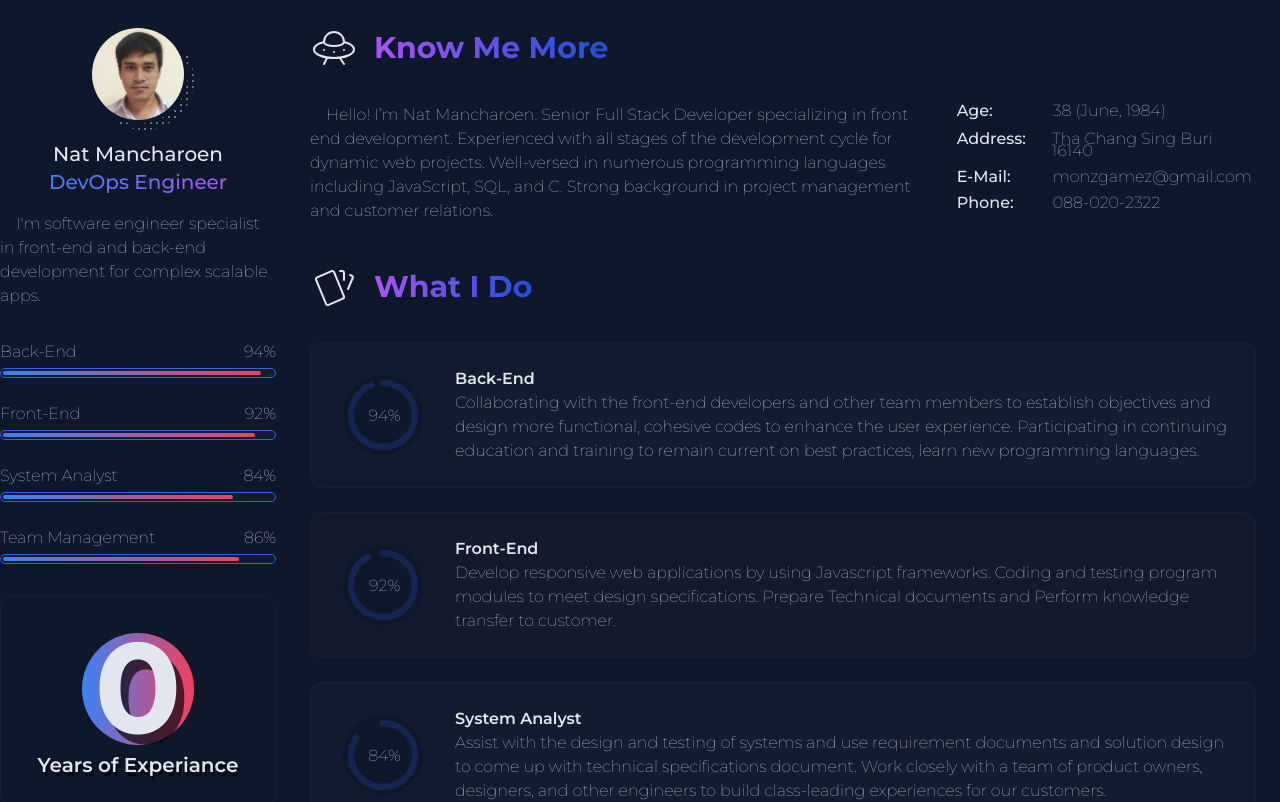
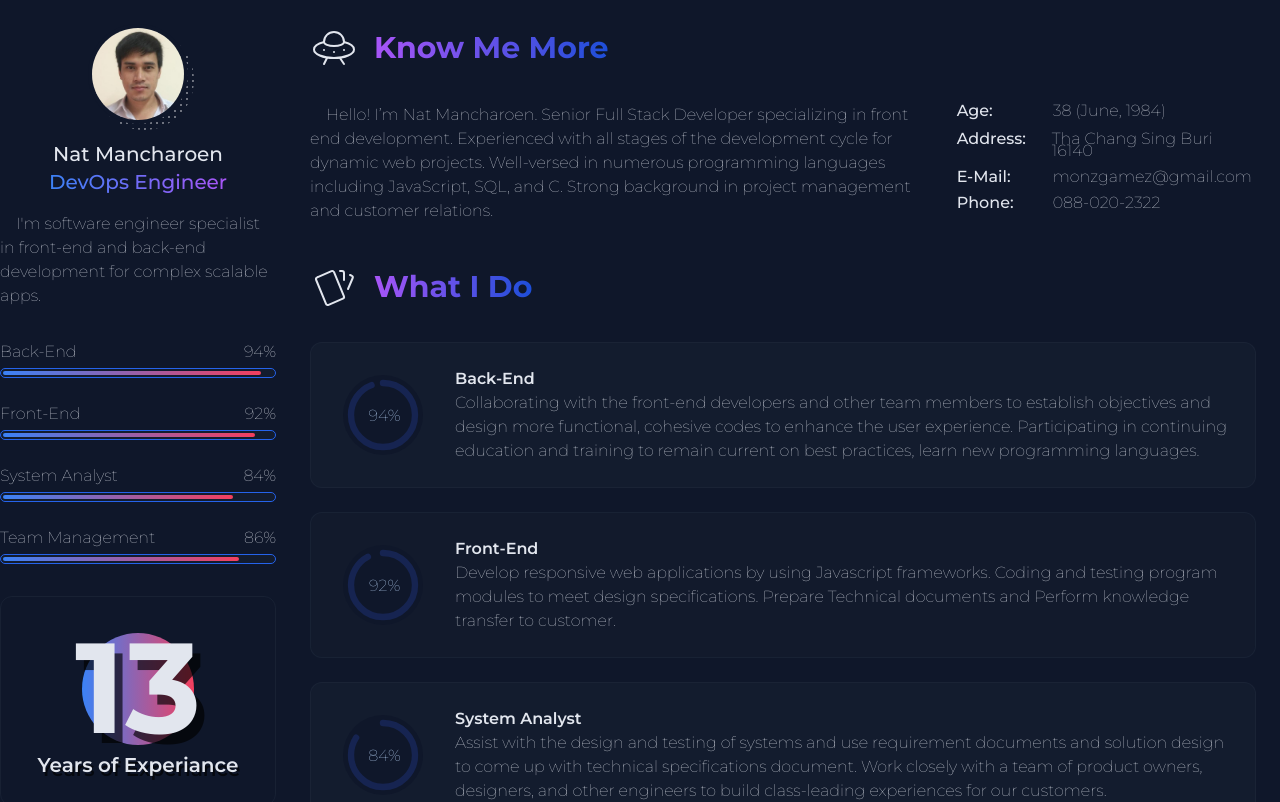
Before and after one commit to catzf2p/nextjs-cv, a Next.js app: page / in a window 1280 px wide. Shown: the top 802 px of the page. Built offline with nearby package versions, Linux system fonts and the light colour scheme.

Commit message:
update cfg

```diff
--- a/src/layouts/Sidebar.tsx
+++ b/src/layouts/Sidebar.tsx
@@ -1,11 +1,20 @@
 import CountUp from 'react-countup';
 import PerfectScrollbar from 'react-perfect-scrollbar';
-import React from 'react';
+import React, { useEffect, useState } from 'react';
 import ScrollAnimation from 'react-animate-on-scroll';
 import { AgeCalculator } from 'src/utils/AgeCalculator';
 import { ProgressBar } from '@/components/common/ProcessBar';
 
 export const Sidebar: React.FC = () => {
+    const [age, setAge] = useState(0);
+
+    useEffect(() => {
+        setAge((state: number) => {
+            const age = AgeCalculator(new Date(2009, 6, 22));
+            return age;
+        });
+    }, []);
+
     return (
         <>
             <aside className='fixed top-0 h-screen w-[300px]'>
@@ -102,7 +111,7 @@ export const Sidebar: React.FC = () => {
                                         >
                                             <CountUp
                                                 start={0}
-                                                end={AgeCalculator(new Date(2009, 6, 22))}
+                                                end={age}
                                                 duration={1.5}
                                             >
                                                 {({ countUpRef }) => <span ref={countUpRef} />}
```
